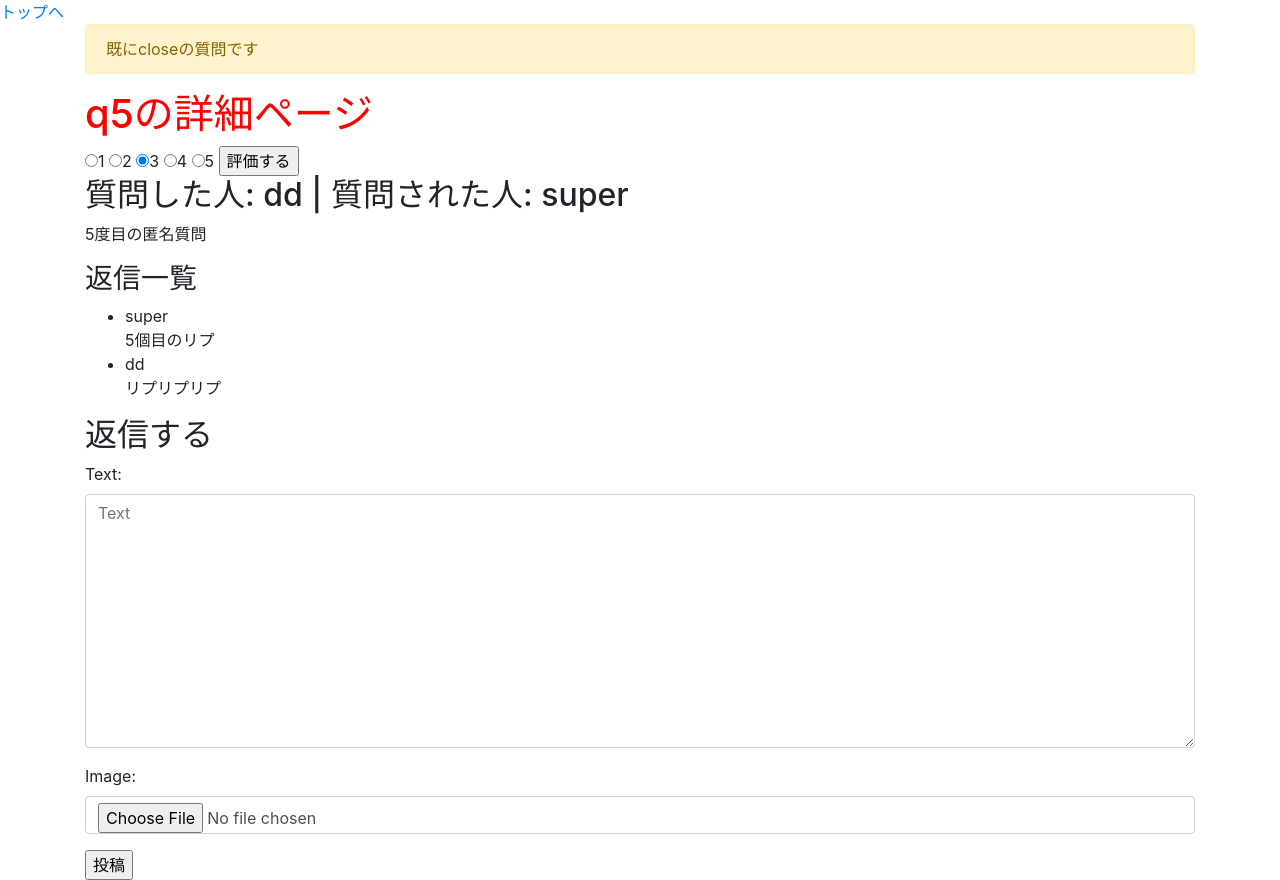
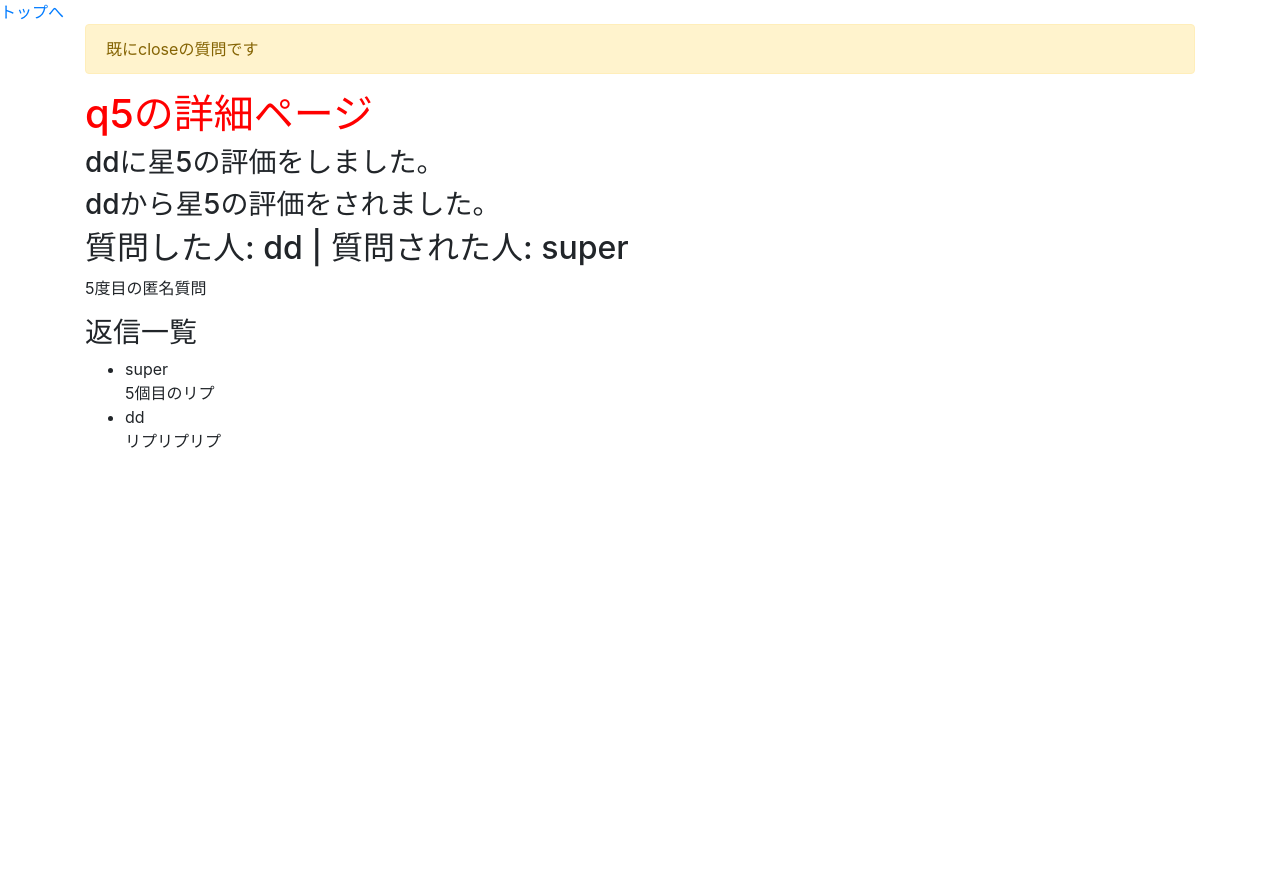
Before and after one commit to 1f101802780/MensNotion, a Django app: page /question/5/ in a window 1280 px wide. After the commit the page ends 448 px from the top, so only its background shows below. Run offline with Django 3.2, Linux system fonts and the light colour scheme; a user stored in the database is signed in; data comes from the database, SQL or seed files in the repository; both versions use the stored data as it was after the commit; some libraries are stand-ins or nearby versions.

Commit message:
匿名質問への評価
匿名質問がcloseになると相手の評価がわかる

```diff
--- a/groomings/models.py
+++ b/groomings/models.py
@@ -90,7 +90,7 @@ class Post(Date):
 
 class Comment(Date):
     """投稿に対するコメントモデル"""
-    text = models.TextField(null=False, blank=False)
+    text = models.CharField(max_length=255)
     user = models.ForeignKey(
         'User', on_delete=models.CASCADE, related_name="user_comment"
     )
--- a/groomings/templates/groomings/question_detail.html
+++ b/groomings/templates/groomings/question_detail.html
@@ -4,6 +4,17 @@
 
 {% block content %}
     <h1>{{ question.title }}の詳細ページ</h1>
+    {% if question.giver == request.user and question.to_recipient_point %}
+        <h3>{{ question.recipient.username }}に星{{ question.to_recipient_point }}の評価をしました。</h3>
+        {% if question.is_active == False %}
+            <h3>{{ question.recipient.username }}から星{{ question.to_giver_point }}の評価をされました。</h3>
+        {% endif %}
+    {% elif question.recipient == request.user and question.to_giver_point %}
+        <h3>{{ question.giver.username }}に星{{ question.to_giver_point }}の評価をしました。</h3>
+        {% if question.is_active == False %}
+            <h3>{{ question.giver.username }}から星{{ question.to_recipient_point }}の評価をされました。</h3>
+        {% endif %}
+    {% else %}
         <form method="POST">
             {% csrf_token %}
             <input type="radio" name="eval" value="1">1
@@ -13,6 +24,7 @@
             <input type="radio" name="eval" value="5">5
             <input type="submit" name="button" value="評価する">
         </form>
+    {% endif %}
 
     <h2>質問した人: {{ question.giver.username }} | 質問された人: {{ question.recipient.username }}</h2>
     {% if question.image1 %}
@@ -38,11 +50,12 @@
         </li>
         {% endfor %}
     </ul>
-
+    {% if question.is_active == True %}
         <h2>返信する</h2>
         <form method="POST" enctype="multipart/form-data">
             {% csrf_token %}
             {{ form.as_p }}
             <input type="submit" value="投稿">
         </form>
+    {% endif %}
 {% endblock %}
--- a/groomings/views.py
+++ b/groomings/views.py
@@ -233,7 +233,7 @@ def question_detail(request, question_id):
             return redirect('groomings:question_detail', question_id=question.id)
 
         if request.POST.get("button") == "評価する":
-            if question.recipient == request.user: # 自分が回答者の場合
+            if question.recipient == request.user and question.to_giver_point == None: # 自分が回答者の場合
                 question.to_giver_point = int(request.POST.get("eval"))
                 if question.giver:
                     Notify.objects.create(kind="togiver_eval", notify_id=question_id, user=question.giver, from_user=question.recipient)
@@ -241,7 +241,7 @@ def question_detail(request, question_id):
                     question.is_active = False
                 question.save()
                 messages.success(request, '質問者を評価しました')
-            else: # 自分が質問者の場合
+            elif question.giver == request.user and question.to_recipient_point == None: # 自分が質問者の場合
                 question.to_recipient_point = int(request.POST.get("eval"))
                 if question.recipient:
                     Notify.objects.create(kind="torecipient_eval", notify_id=question_id, user=question.recipient, from_user=question.giver)
@@ -249,6 +249,8 @@ def question_detail(request, question_id):
                     question.is_active = False
                 question.save()
                 messages.success(request, '回答者を評価しました')
+            else:
+                messages.warning(request, "既に評価済みです")
             return redirect('groomings:question_detail', question_id)
     else:
         messages.warning(request, "既にcloseの質問です")
```
Also changed, not shown: db.sqlite3, groomings/migrations/0018_alter_comment_text.py (added). Lines whose indentation alone changed are shown as unchanged.
